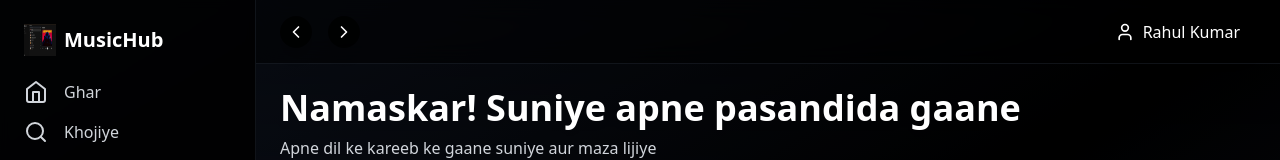
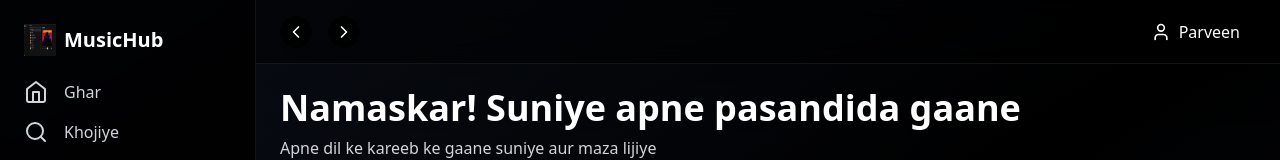
Before and after one commit to Parveen234/Sportify-clone1, a React (Vite) app: page / in a window 1280 px wide. Shown: the top 160 px of the page. Built offline with nearby package versions, Linux system fonts and the light colour scheme.

Commit message:
Update User Name to Parveen

```diff
--- a/src/components/Layout/TopBar.tsx
+++ b/src/components/Layout/TopBar.tsx
@@ -37,7 +37,7 @@ const TopBar: React.FC = () => {
       <div className="flex items-center space-x-4">
         <div className="flex items-center space-x-2 bg-black bg-opacity-80 rounded-full px-4 py-2 shadow-lg">
           <User size={20} className="text-white" />
-          <span className="text-white font-medium">Rahul Kumar</span>
+          <span className="text-white font-medium">Parveen</span>
         </div>
       </div>
     </div>
```
